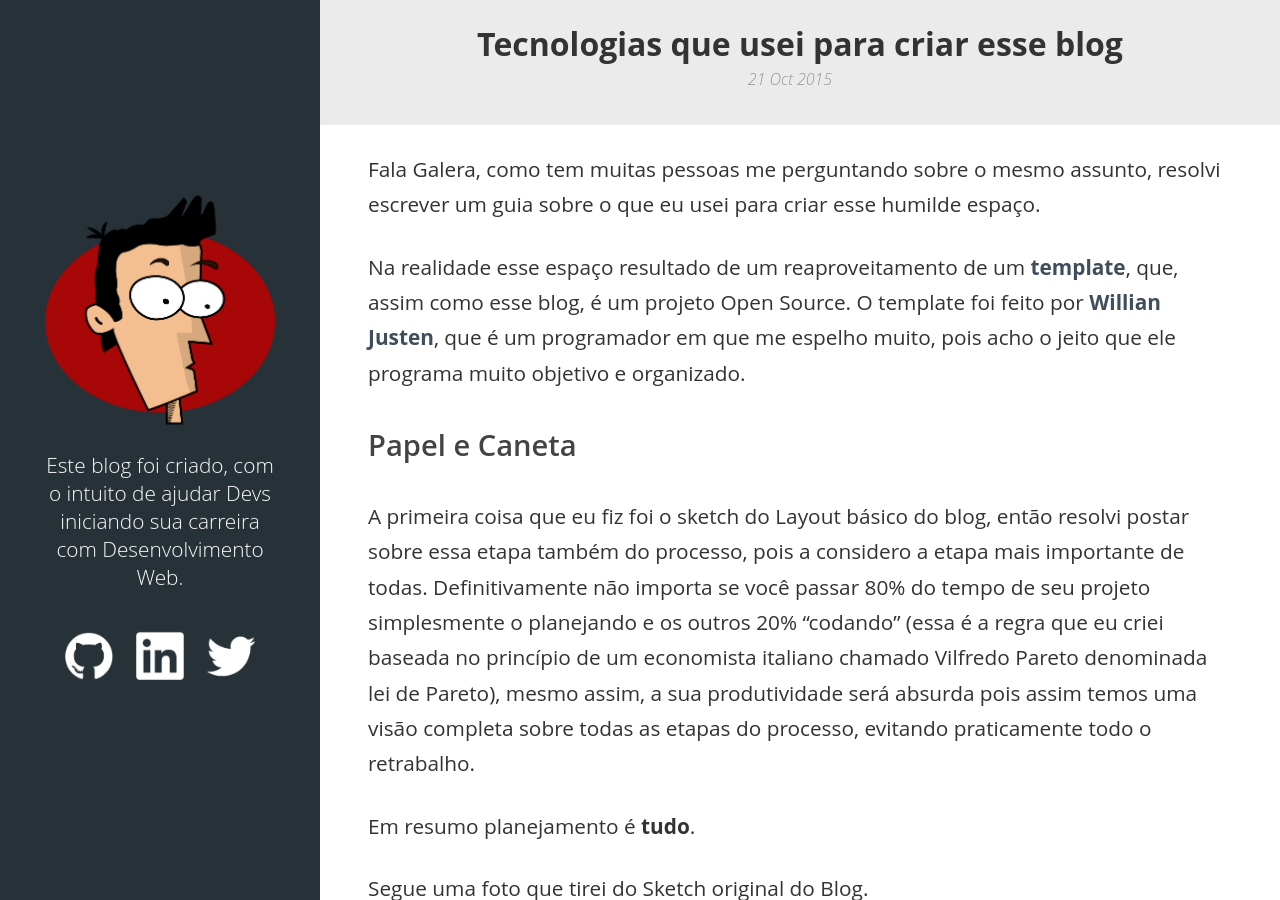
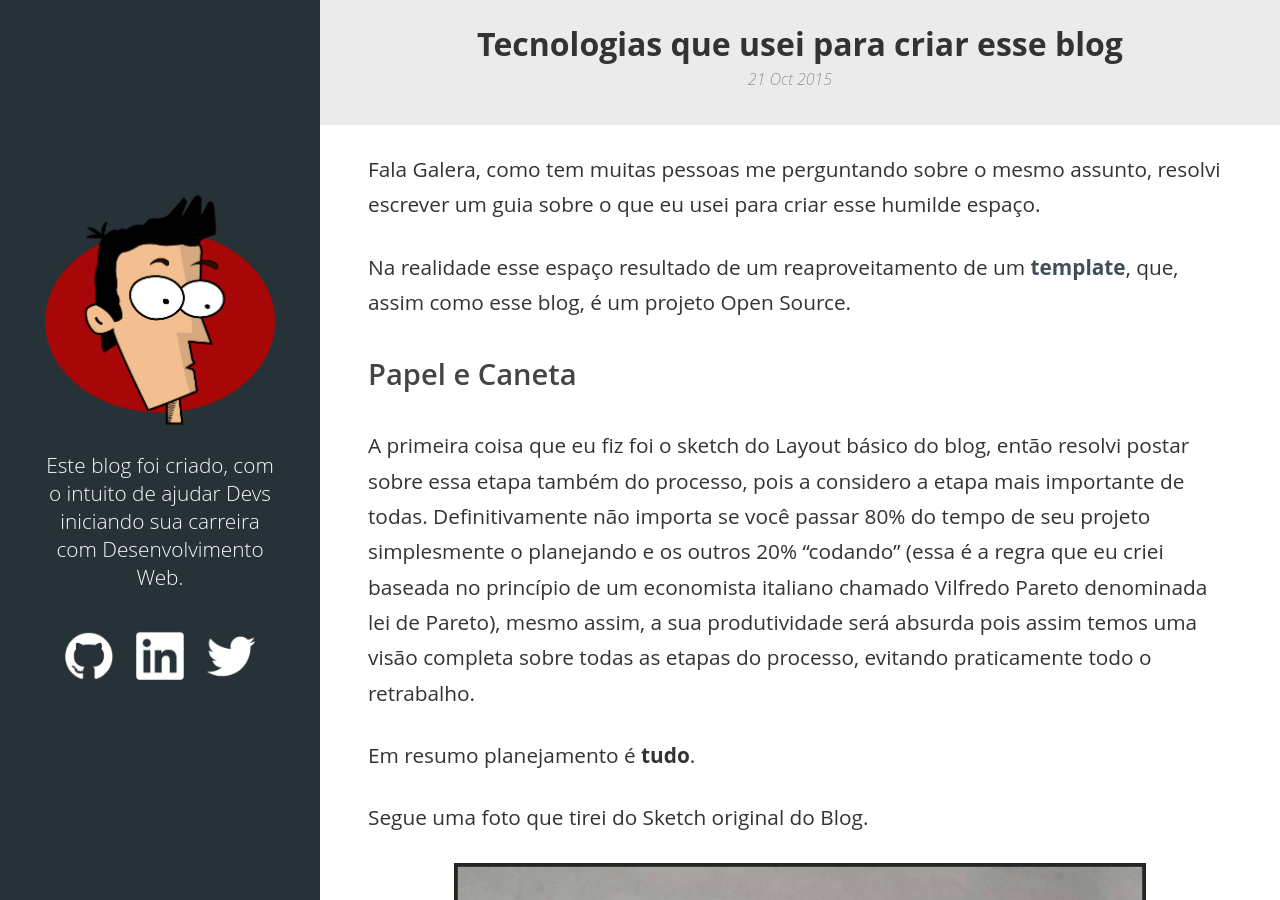
Before and after one commit to bmarques1995/lucasmaiaesilva.github.io, a Jekyll site: the page built from _posts/2015-10-21-tecnologias-que-usei-para-criar-esse-blog.md, in a window 1280 px wide and 900 px high. Built offline with Jekyll 4.4.1, drawn with Linux system fonts in a browser that asks for light colours; comment, search, counter and statistics services are not loaded.

Commit message:
removing some references

```diff
--- a/_posts/2015-10-21-tecnologias-que-usei-para-criar-esse-blog.md
+++ b/_posts/2015-10-21-tecnologias-que-usei-para-criar-esse-blog.md
@@ -12,7 +12,7 @@ introduction:
 
 Fala Galera, como tem muitas pessoas me perguntando sobre o mesmo assunto, resolvi escrever um guia sobre o que eu usei para criar esse humilde espaço.
 
-Na realidade esse espaço resultado de um reaproveitamento de um [template](https://github.com/willianjusten/will-jekyll-template), que, assim como esse blog, é um projeto Open Source. O template foi feito por [Willian Justen](https://github.com/willianjusten), que é um programador em que me espelho muito, pois acho o jeito que ele programa muito objetivo e organizado.
+Na realidade esse espaço resultado de um reaproveitamento de um [template](https://github.com/willianjusten/will-jekyll-template), que, assim como esse blog, é um projeto Open Source.
 
 ## Papel e Caneta
 
```
